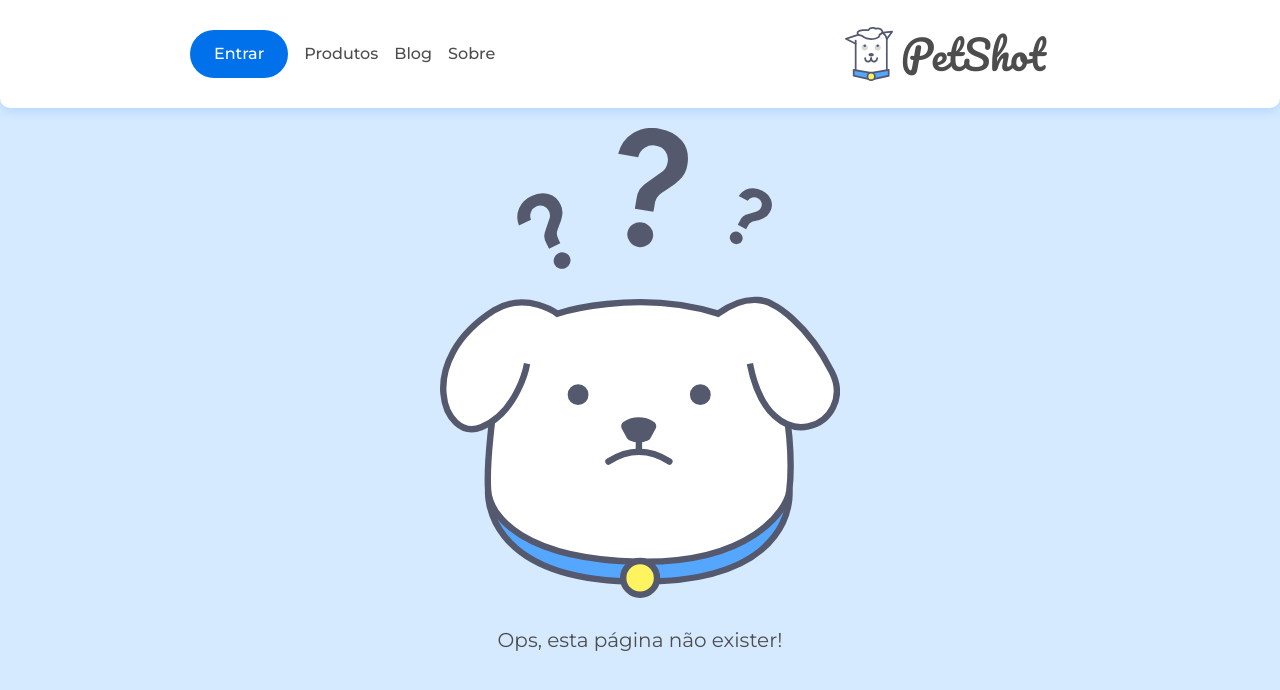
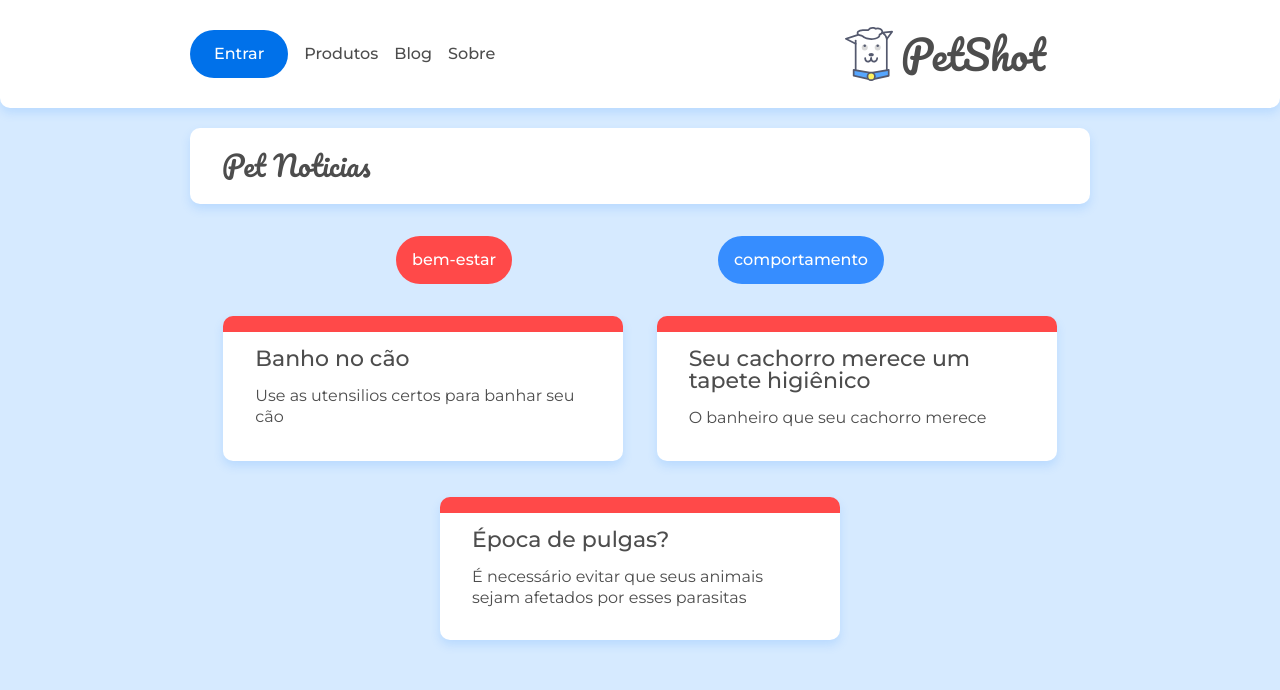
Before and after one commit to BarbaraPSousa/react-route, a React (Create React App) app in the folder petshop/: page /categoria/bem-estar in a window 1280 px wide. Shown: the top 690 px of the page. Built offline with nearby package versions, Linux system fonts and the light colour scheme; data requests are answered from the project's data file.

Commit message:
Criando Categorias

```diff
--- a/petshop/src/App.jsx
+++ b/petshop/src/App.jsx
@@ -7,6 +7,7 @@
 import Pagina404 from './paginas/pagina404'
 import Cabecalho from './components/Cabecalho'
 import Post from './paginas/Post'
+import Categoria from './paginas/categoria'
 
 function App() {
   return (
@@ -20,6 +21,11 @@
           <Route path="/sobre">
             <Sobre />
           </Route>
+
+          <Route path="/categoria/:id">
+            <Categoria />
+          </Route>
+
           <Route path="/post/:id">
             <Post />
           </Route>
--- a/petshop/src/components/ListaCategorias.jsx
+++ b/petshop/src/components/ListaCategorias.jsx
@@ -13,7 +13,7 @@
   return (
     <ul className="lista-categorias container flex">
       {categorias.map((categoria) => (
-        <Link to={`categoria/${categoria.id}`}>
+        <Link to={`/categoria/${categoria.id}`}>
           <li className={`lista-categorias__categoria lista-categorias__categoria--${categoria.id}`}>
             {categoria.nome}
           </li>
--- /dev/null
+++ b/petshop/src/paginas/categoria.jsx
@@ -0,0 +1,24 @@
+import React from 'react'
+import { Route, useParams, useRouteMatch } from 'react-router'
+import '../assets/css/blog.css'
+import ListaCategorias from '../components/ListaCategorias'
+import ListaPost from '../components/ListaPost'
+
+const Categoria = () => {
+  const { id } = useParams()
+  const { path } = useRouteMatch()
+
+  return (
+    <>
+      <div className="container">
+        <h2 className="titulo-pagina">Pet Noticias</h2>
+      </div>
+      <ListaCategorias />
+      <Route exact path={`${path}/`}>
+        <ListaPost url={`/posts?categoria=${id}`} />
+      </Route>
+    </>
+  )
+}
+
+export default Categoria
```
Also changed, not shown: 1 other file (tests, documents, lock files or other folders).
